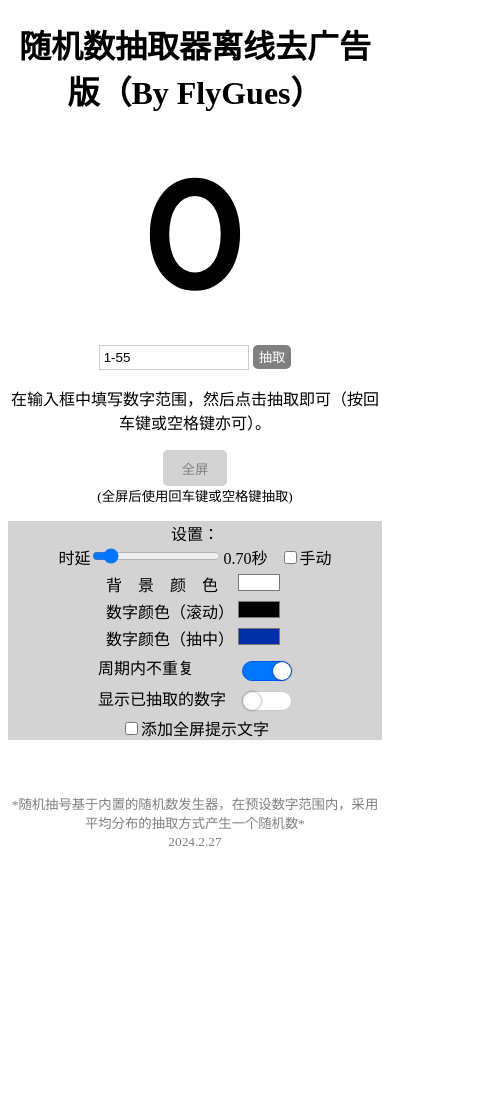
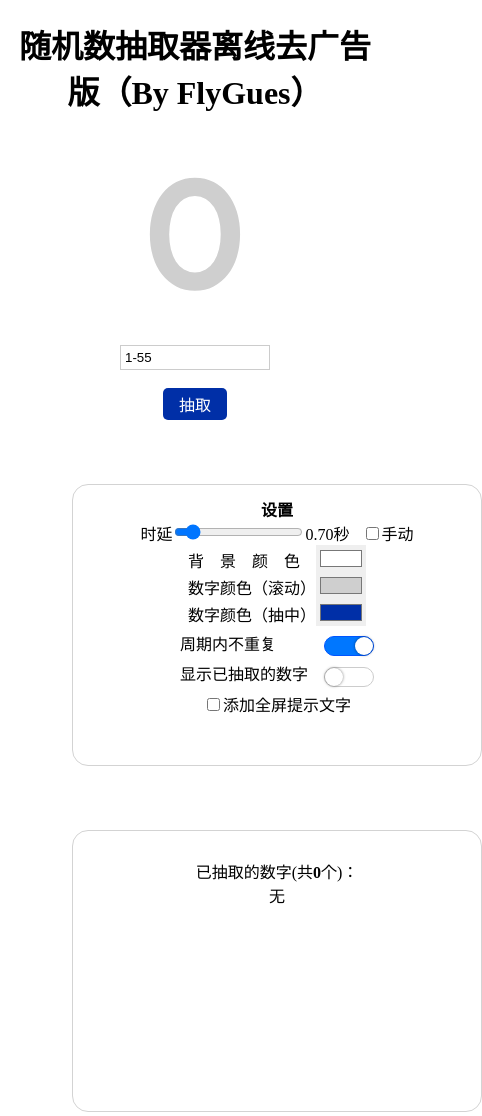
Before and after one commit to FlyGues-Studio/FlyGuesWeb, a website: page docs/demo/RandomMem.html in a window 390 px wide. Shown: the top 1116 px of the page, 482 px wide, since content can reach past the window. Before the commit the page ends 858 px from the top, so only its background shows below. Drawn offline with Linux system fonts and the light colour scheme.

Commit message:
20240614

```diff
--- a/docs/demo/RandomMem.html
+++ b/docs/demo/RandomMem.html
@@ -57,7 +57,12 @@
 		}
 
 		.settings {
-			background-color: lightgrey;
+			border:1px solid lightgray;
+			border-radius: 1em;
+			height: 16em;
+			width: 24em;
+			margin: 4em;
+			padding: 12px;
 		}
 
 			.settings .toggle input[type=checkbox] {
@@ -134,8 +139,12 @@
 		}
 
 		#notes {
-			border: 1px solid #ccc;
-			display: none;
+			border:1px solid lightgray;
+			border-radius: 1em;
+			height: 16em;
+			width: 24em;
+			padding: 12px;
+			margin: 4em;
 		}
 	</style>
 
@@ -146,13 +155,37 @@
 			<h1>随机数抽取器离线去广告版（By FlyGues）</h1>
 		</div>
 	</div>
-	<div id="out" style="font-size: 10em;">0</div>
+	<div id="out" style="font-size: 10em;color:#CFCFCF;">0</div>
 	<div id="t" style="display: none;"></div>
 	<p align="center">
-		<input type="text" id="num" value="1-55" placeholder="数字范围">
-		<input id="btn" onclick="getNum()" type="button" value="抽取" style="border-radius: 5px;background-color: grey;color: white;border: 0px;height: 24px;">
+		<input type="text" id="num" value="1-55" placeholder="数字范围"><br/><br/>
+		<input id="btn" onclick="getNum()" type="button" value="抽取" style="border-radius: 5px;background-color: #002FA7;color: white;border: 0px;height: 2em;width: 4em;font-size: 1em;">
 	</p>
-	<div id="notes">已抽取的数字[<b>0</b>]：<br><span>无</span></div>
+
+	<center>
+		<div class="settings">
+			<b>设置</b><span id="r"></span><br>
+			时延<span id="timeout"><input type="range" max="5000" min="250" value="700" onchange="tm=false;settime(this.value,0);storage(0)" oninput="tm=true;$(&#39;time&#39;).innerHTML=(this.value*0.001).toFixed(2)" id="settime"><span id="time">0.70</span>秒</span>
+			<label class="manual"><input id="manual" type="checkbox" onclick="manuald();storage(0)">手动</label><span id="manualtips">（点击按钮或按回车、空格键停止）</span><br>
+			背　景　颜　色　<input type="color" value="#ffffff" id="bc" onchange="$(&#39;out&#39;).style.backgroundColor=this.value;storage(0)" style="border: 0px;"><br>
+			数字颜色（滚动）<input type="color" value="#CFCFCF" id="tc" onchange="$(&#39;out&#39;).style.color=this.value;storage(0)" style="border: 0px;"><br>
+			数字颜色（抽中）<input type="color" value="#002FA7" id="tsc" onchange="$(&#39;out&#39;).style.color=this.value;storage(0)" style="border: 0px;"><br>
+			<div class="toggle">周期内不重复　　　<input id="repeat" type="checkbox" value="1" checked="" onchange="if(this.checked)add=[];storage(0)" onclick="if(c){alert(&#39;运行中不可设置！&#39;);return false}"><label for="repeat"></label></div>
+			<div class="toggle">显示已抽取的数字　<input id="note" type="checkbox" value="1" onchange="$(&#39;notes&#39;).style.display=this.checked?&#39;block&#39;:&#39;none&#39;;storage(0)"><label for="note"></label></div>
+			<div id="bg">
+				<div class="box">
+					<label><input id="boxbtn" type="checkbox" value="1" onclick="$(&#39;box&#39;).style.display=this.checked?&#39;block&#39;:&#39;none&#39;;if(!this.checked)$(&#39;tips&#39;).value=&#39;&#39;">添加全屏提示文字</label><div id="box">
+						<textarea id="tips" placeholder="全屏时显示的文字，可以多行。" onfocus="javascript:f=1" onblur="javascript:f=0"></textarea><br>
+						文字颜色
+						<input type="color" value="#000000" id="ttc" onchange="$(&#39;t&#39;).style.color=this.value;storage(0)">&nbsp;
+					</div>
+				</div>
+			</div>
+		</div>
+		<div id="notes"><p align="center">已抽取的数字(共<b>0</b>个)：<br><span>无</span></p></div>
+
+
+	</center>
 	<p align="center">在输入框中填写数字范围，然后点击抽取即可<span id="btntip">（按回车键或空格键亦可）</span>。</p>
 	<div id="screen" align="center">
 		<p class="pc">
@@ -161,44 +194,6 @@
 				(全屏后使用回车键或空格键抽取)
 			</small>
 		</p>
-		<div class="settings">
-			设置：<span id="r"></span><br>
-			时延<span id="timeout"><input type="range" max="5000" min="250" value="700" onchange="tm=false;settime(this.value,0);storage(0)" oninput="tm=true;$(&#39;time&#39;).innerHTML=(this.value*0.001).toFixed(2)" id="settime"><span id="time">0.70</span>秒</span>
-			<label class="manual"><input id="manual" type="checkbox" onclick="manuald();storage(0)">手动</label><span id="manualtips">（点击按钮或按回车、空格键停止）</span><br>
-			背　景　颜　色　<input type="color" value="#ffffff" id="bc" onchange="$(&#39;out&#39;).style.backgroundColor=this.value;storage(0)" style="border: 0px;background-color: lightgrey;"><br>
-			数字颜色（滚动）<input type="color" value="#000000" id="tc" onchange="$(&#39;out&#39;).style.color=this.value;storage(0)" style="border: 0px;background-color: lightgrey;"><br>
-			数字颜色（抽中）<input type="color" value="#002FA7" id="tsc" onchange="$(&#39;out&#39;).style.color=this.value;storage(0)" style="border: 0px;background-color: lightgrey;"><br>
-			<div class="toggle">周期内不重复　　　<input id="repeat" type="checkbox" value="1" checked="" onchange="if(this.checked)add=[];storage(0)" onclick="if(c){alert(&#39;运行中不可设置！&#39;);return false}"><label for="repeat"></label></div>
-			<div class="toggle">显示已抽取的数字　<input id="note" type="checkbox" value="1" onchange="$(&#39;notes&#39;).style.display=this.checked?&#39;block&#39;:&#39;none&#39;;storage(0)"><label for="note"></label></div>
-			<div id="bg">
-				<div class="box">
-					<label><input id="boxbtn" type="checkbox" value="1" onclick="$(&#39;box&#39;).style.display=this.checked?&#39;block&#39;:&#39;none&#39;;if(!this.checked)$(&#39;tips&#39;).value=&#39;&#39;">添加全屏提示文字</label><div id="box">
-						<textarea id="tips" placeholder="全屏时显示的文字，可以多行。" onfocus="javascript:f=1" onblur="javascript:f=0"></textarea><br>
-						文字颜色
-						<input type="color" value="#000000" id="ttc" onchange="$(&#39;t&#39;).style.color=this.value;storage(0)">&nbsp;
-						<span style="display:inline-block">
-							方位 <select id="position" onchange="Tposition(&#39;&#39;);storage(0)">
-								<option value="top:5px;right:0;text-align:center;">上中</option>
-								<option value="bottom:5px;right:0;text-align:center;">下中</option>
-								<option value="top:5px;left:5px;text-align:left;">左上</option>
-								<option value="top:5px;right:5px;text-align:right;">右上</option>
-								<option value="bottom:5px;right:5px;text-align:right;" selected="">右下</option>
-								<option value="bottom:5px;left:5px;text-align:left;">左下</option>
-							</select>&nbsp;
-							字号 <select id="fontsize" onchange="$(&#39;t&#39;).style.fontSize=this.value+&#39;px&#39;;storage(0)">
-								<option value="20">20</option>
-								<option value="22">22</option>
-								<option value="24" selected="">24</option>
-								<option value="26">26</option>
-								<option value="28">28</option>
-								<option value="30">30</option>
-								<option value="32">32</option>
-							</select>
-						</span>
-					</div>
-				</div>
-			</div>
-		</div>
 			<br><br><br>
 			<div align="center" style="color: grey;">
 				<small>*随机抽号基于内置的随机数发生器，在预设数字范围内，采用平均分布的抽取方式产生一个随机数*<br>2024.2.27</small>
```
